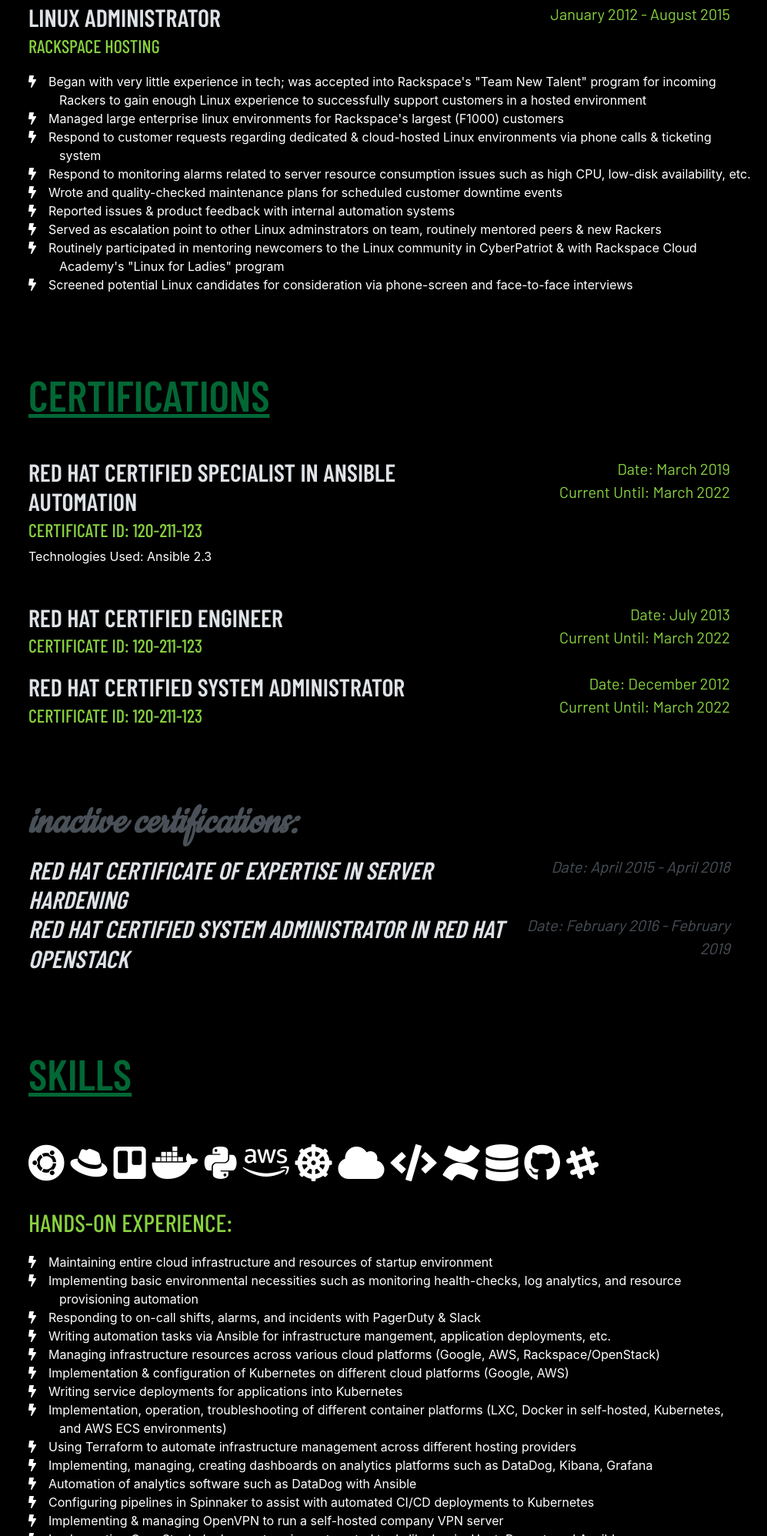
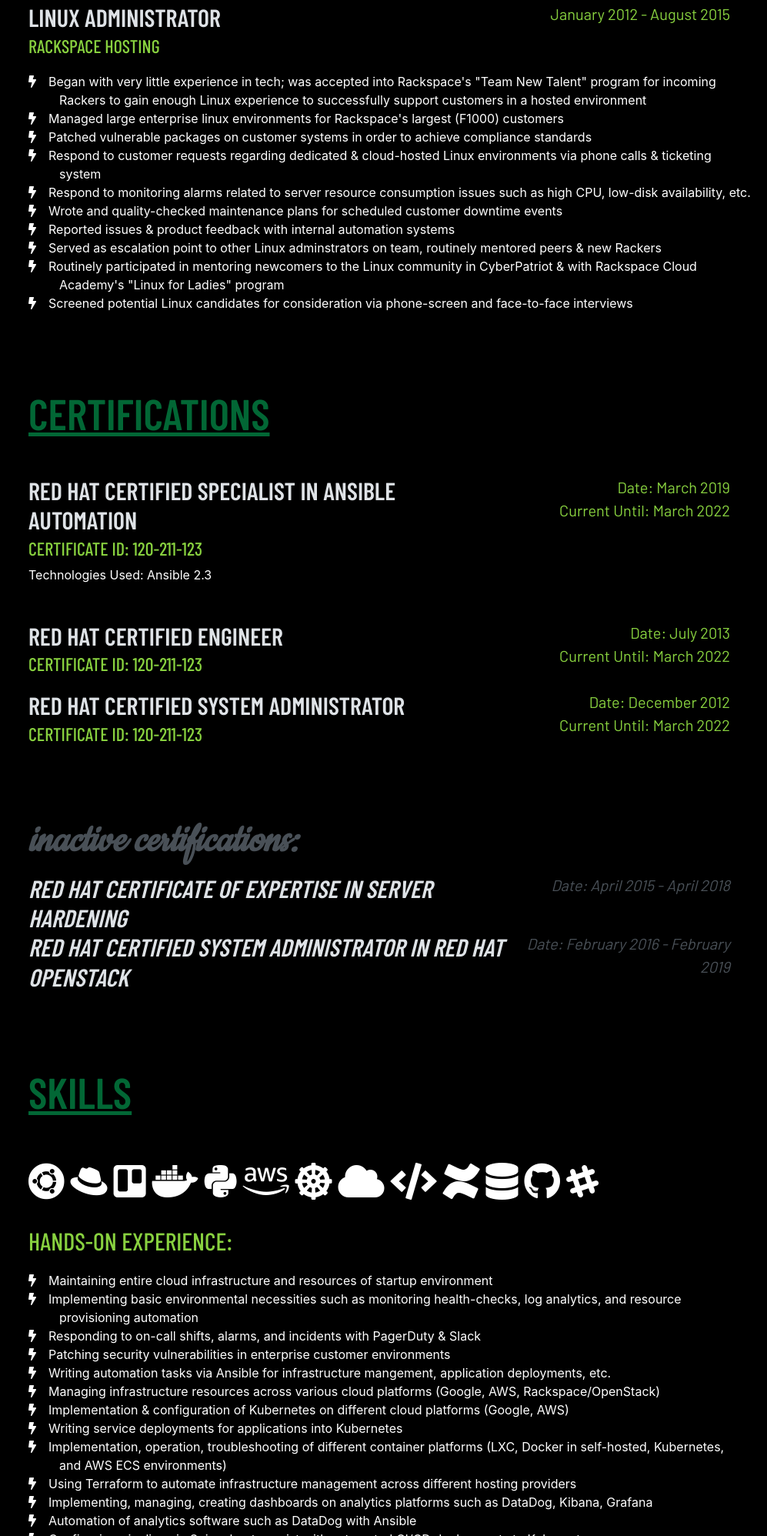
Before and after one commit to alliefofallie/resume, a Gatsby site: page / in a window 1280 px wide. Shown: the part 2120-4116 px from the top of the page at 77% size, without its empty margins (283-1280 px from the left). Built offline with nearby package versions, Linux system fonts and the light colour scheme; Gatsby itself is replaced by a stand-in of ours; a web font is replaced by a local one.

Commit message:
resume fluff

```diff
--- a/src/pages/index.js
+++ b/src/pages/index.js
@@ -234,6 +234,10 @@ const IndexPage = () => (
                   </li>
                   <li>
                     <i className="fa-exp-li fa fa-bolt"></i>
+                    Patched vulnerable packages on customer systems in order to achieve compliance standards
+                  </li>
+                  <li>
+                    <i className="fa-exp-li fa fa-bolt"></i>
                     Respond to customer requests regarding dedicated & cloud-hosted Linux environments via phone calls & ticketing system
                   </li>
                   <li>
@@ -410,6 +414,10 @@ const IndexPage = () => (
             </li>
             <li>
               <i className="fa-exp-li fa fa-bolt"></i>
+              Patching security vulnerabilities in enterprise customer environments
+            </li>
+            <li>
+              <i className="fa-exp-li fa fa-bolt"></i>
               Writing automation tasks via Ansible for infrastructure mangement, application deployments, etc.
             </li>
             <li>
```
